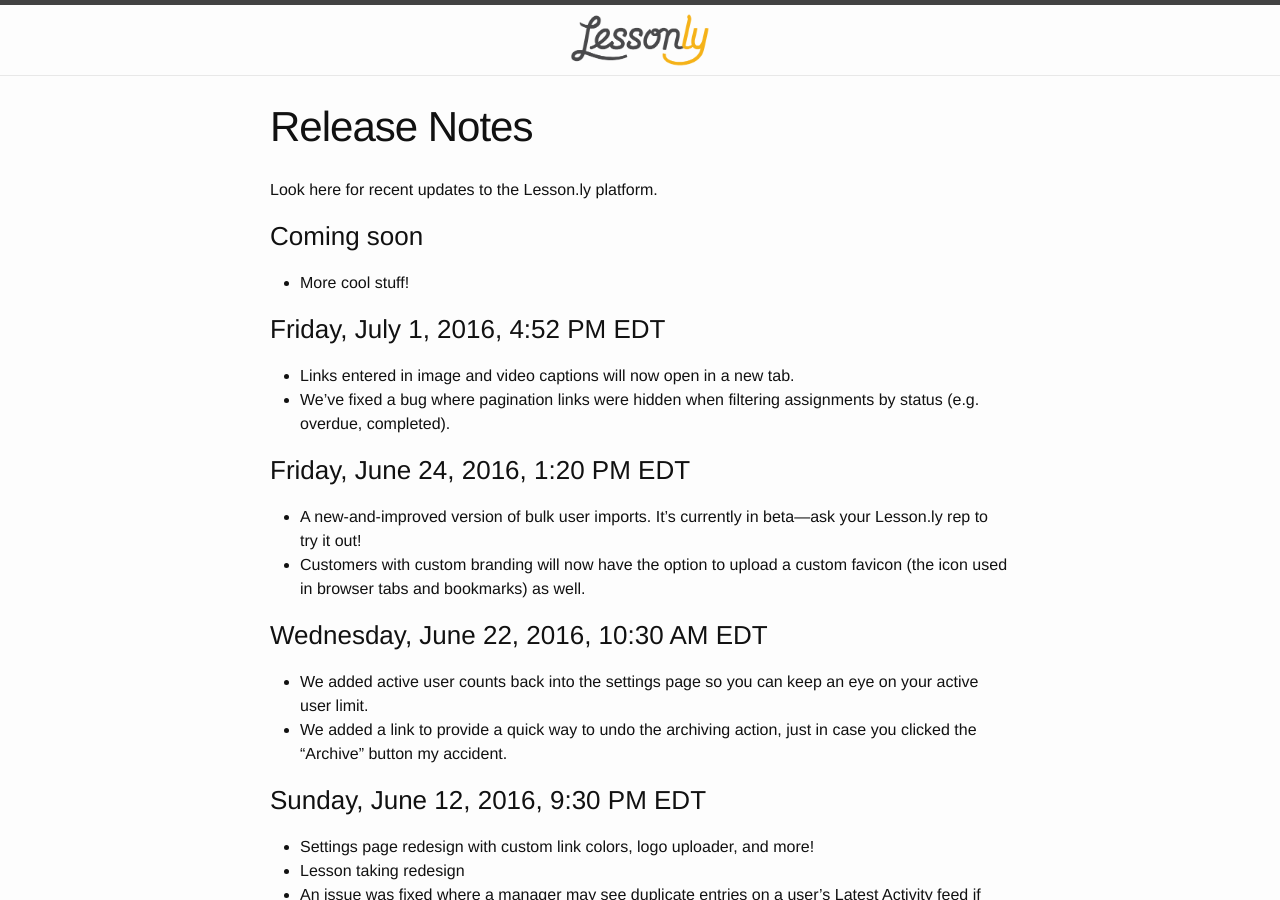
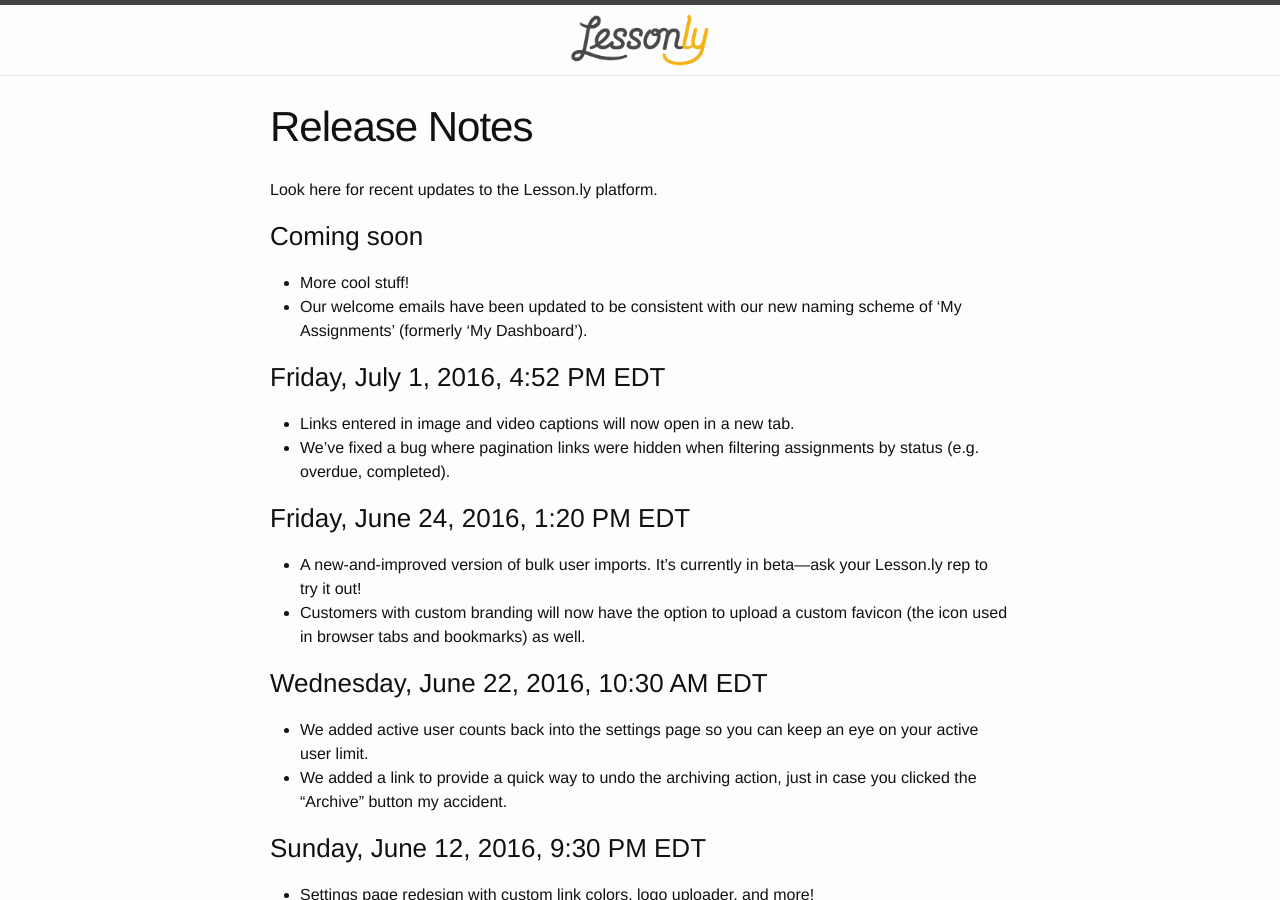
Before and after one commit to isabella232/lessonly.github.io, a Jekyll site: the page built from release-notes.md, in a window 1280 px wide and 900 px high. Built offline with Jekyll 4.4.1, drawn with Linux system fonts in a browser that asks for light colours.

Commit message:
Add #2653 release notes
https://github.com/lessonly/lesson.ly/pull/2653

```diff
--- a/release-notes.md
+++ b/release-notes.md
@@ -9,6 +9,7 @@
 ### Coming soon
 
 - More cool stuff!
+- Our welcome emails have been updated to be consistent with our new naming scheme of 'My Assignments' (formerly 'My Dashboard').
 
 ### Friday, July 1, 2016, 4:52 PM EDT
 
```
